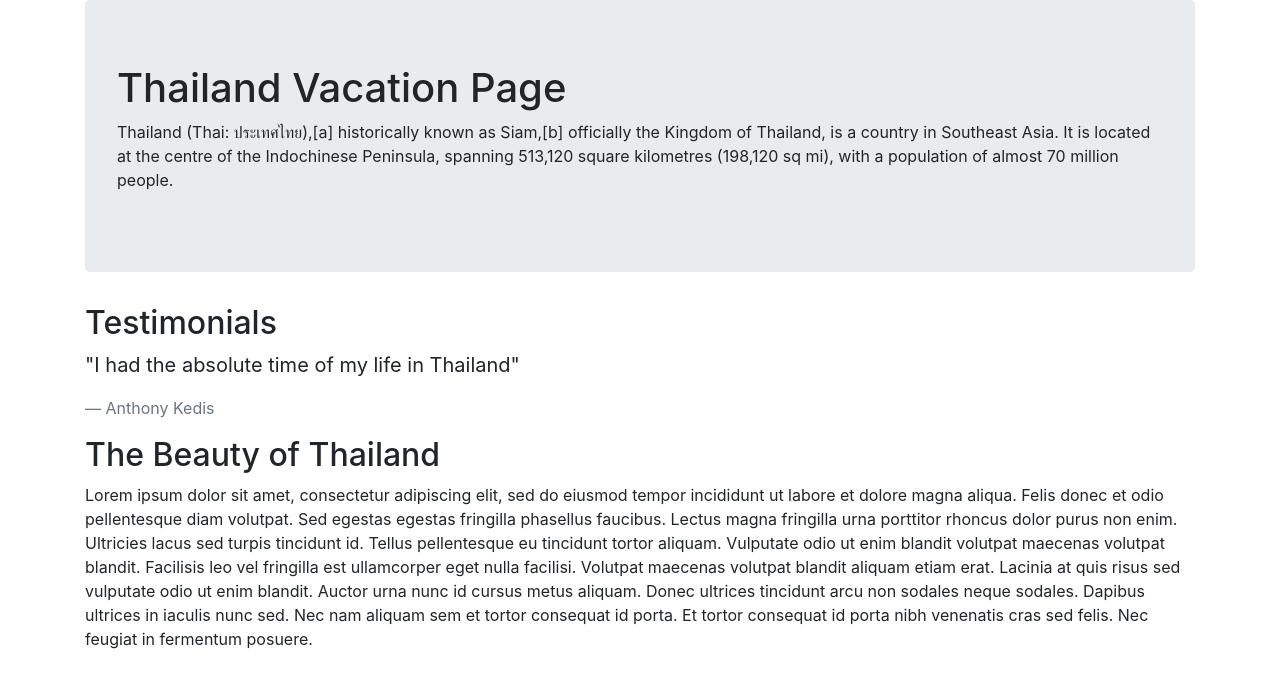
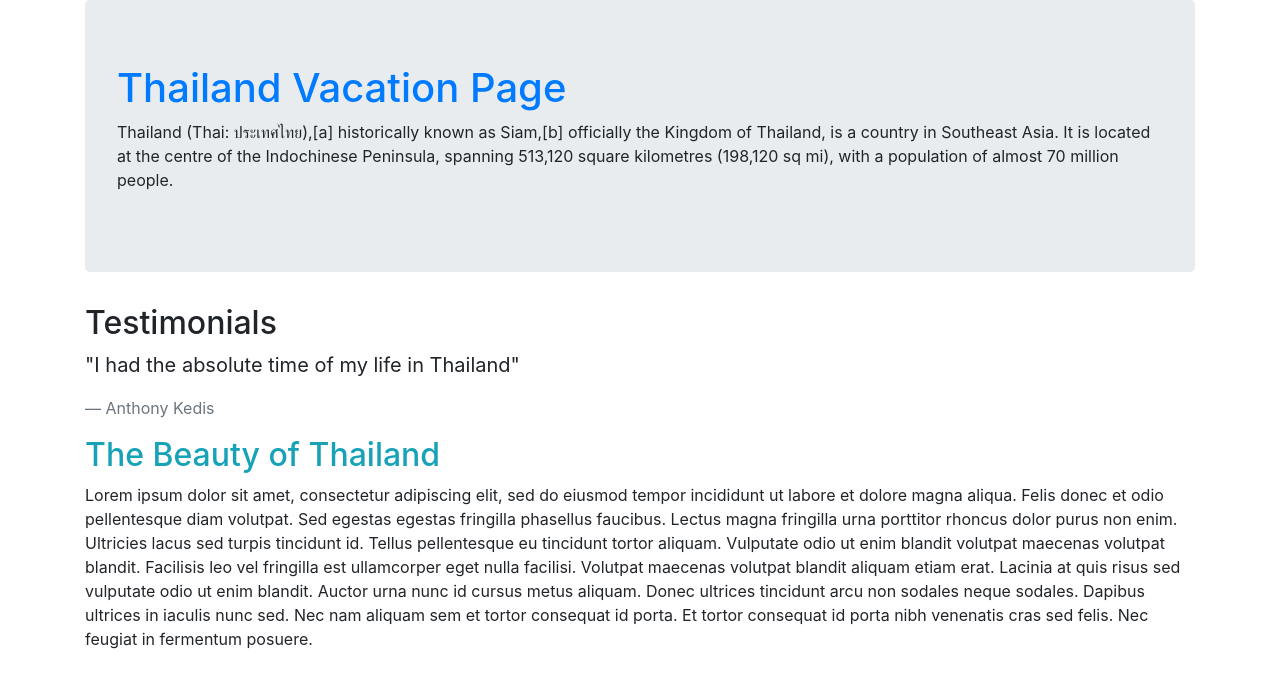
Before and after one commit to ryan-spencer1220/vacation-page, a plain HTML site: page index.html in a window 1280 px wide. Drawn offline with Linux system fonts and the light colour scheme.

Commit message:
add bootstrap color styling
Co-authored-by: Matt Eilar <meilar@gmail.com>
Co-authored-by: Ryan Spencer <ryan.spencer1220@gmail.com>

```diff
--- a/index.html
+++ b/index.html
@@ -8,7 +8,7 @@
 <body>
   <div class="container">
     <div class="jumbotron">
-    <h1>Thailand Vacation Page</h1>
+    <h1 class="text-primary">Thailand Vacation Page</h1>
     <p>Thailand (Thai: ประเทศไทย),[a] historically known as Siam,[b] officially the Kingdom of Thailand, is a country in Southeast Asia. It is located at the centre of the Indochinese Peninsula, spanning 513,120 square kilometres (198,120 sq mi), with a population of almost 70 million people.</p>
     </div>
     <h2>Testimonials</h2>
@@ -16,7 +16,7 @@
       <p>"I had the absolute time of my life in Thailand"</p>
       <footer class="blockquote-footer">Anthony Kedis</footer>
     </blockquote>
-    <h2>The Beauty of Thailand</h2>
+    <h2 class="text-info">The Beauty of Thailand</h2>
     <p>Lorem ipsum dolor sit amet, consectetur adipiscing elit, sed do eiusmod tempor incididunt ut labore et dolore magna aliqua. Felis donec et odio pellentesque diam volutpat. Sed egestas egestas fringilla phasellus faucibus. Lectus magna fringilla urna porttitor rhoncus dolor purus non enim. Ultricies lacus sed turpis tincidunt id. Tellus pellentesque eu tincidunt tortor aliquam. Vulputate odio ut enim blandit volutpat maecenas volutpat blandit. Facilisis leo vel fringilla est ullamcorper eget nulla facilisi. Volutpat maecenas volutpat blandit aliquam etiam erat. Lacinia at quis risus sed vulputate odio ut enim blandit. Auctor urna nunc id cursus metus aliquam. Donec ultrices tincidunt arcu non sodales neque sodales. Dapibus ultrices in iaculis nunc sed. Nec nam aliquam sem et tortor consequat id porta. Et tortor consequat id porta nibh venenatis cras sed felis. Nec feugiat in fermentum posuere.</p>
 </div>
 </body>
```
